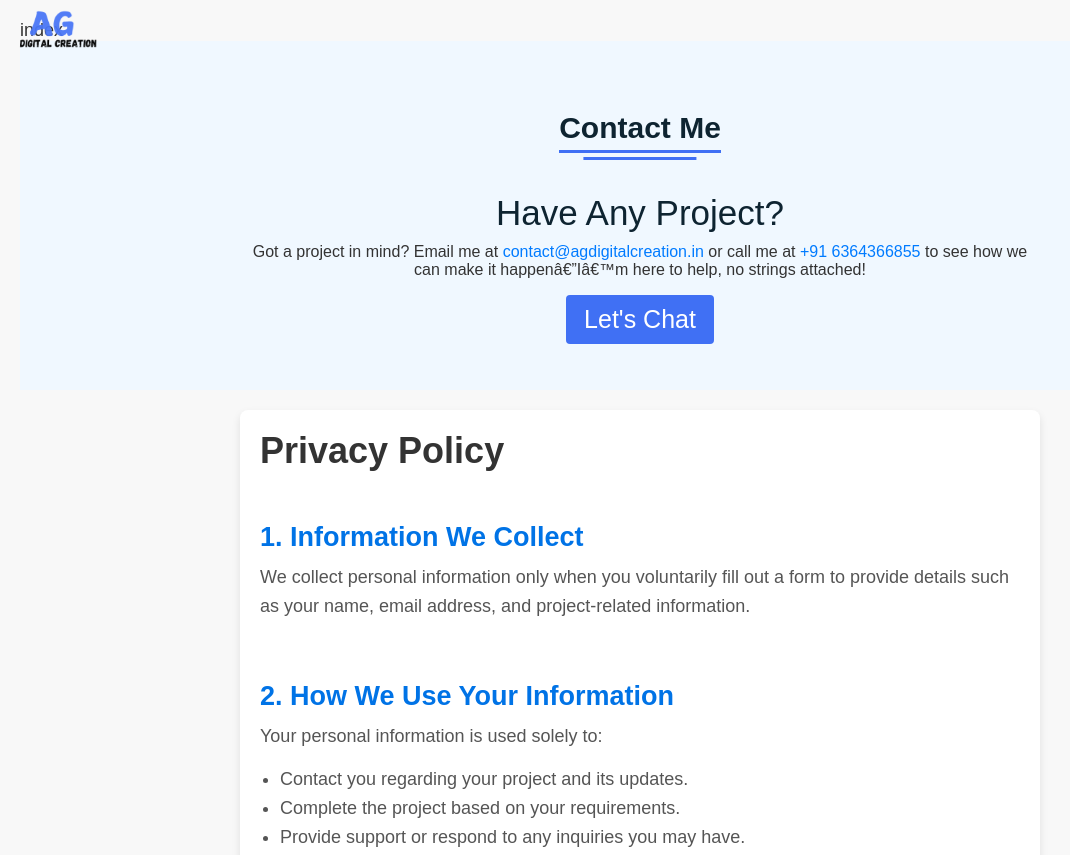
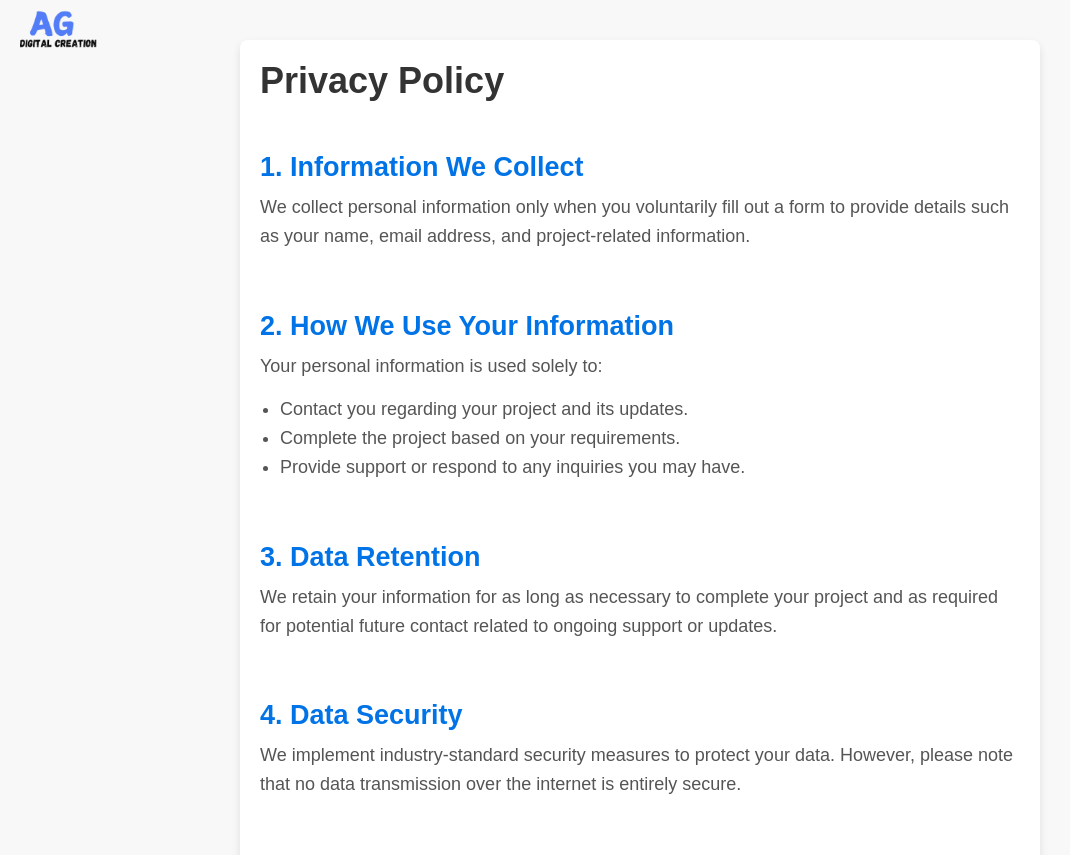
Before and after one commit to aryxnsdfs/digital, a plain HTML site: page privacy policy.html in a window 1280 px wide. Shown: the top 855 px of the page, without its empty margins (0-1070 px from the left). Drawn offline with nearby package versions, Linux system fonts and the light colour scheme.

Commit message:
Update privacy policy.html

```diff
--- a/privacy policy.html
+++ b/privacy policy.html
@@ -1,18 +1,4 @@
-index  <section class="contact" id="contact">
-    <div class="content">
-      <div class="title"><span>Contact Me</span></div>
-      <div class="text">
-        <div class="topic">Have Any Project?</div>
-<p>Got a project in mind? Email me at <a href="mailto:contact@agdigitalcreation.in">contact@agdigitalcreation.in</a> or call me at <a href="tel:+91 6364366855">+91 6364366855</a> to see how we can make it happen—I’m here to help, no strings attached!</p>
-      <div class="button">
-    <a href="https://wa.me/916364366855?text=Hello%2C%20I%20am%20interested%20in%20your%20content%20creation%20and%20digital%20marketing%20services.%20I%20would%20love%20to%20discuss%20my%20project%20and%20how%20we%20can%20collaborate.%20Please%20let%20me%20know%20how%20we%20can%20proceed." target="_blank">
-        <button>Let's Chat</button>
-    </a>
-</div>
-
-      </div>
-    </div>
-  </section><!DOCTYPE html>
+<!DOCTYPE html>
 <html lang="en">
 <head>
     <meta charset="UTF-8">
```
